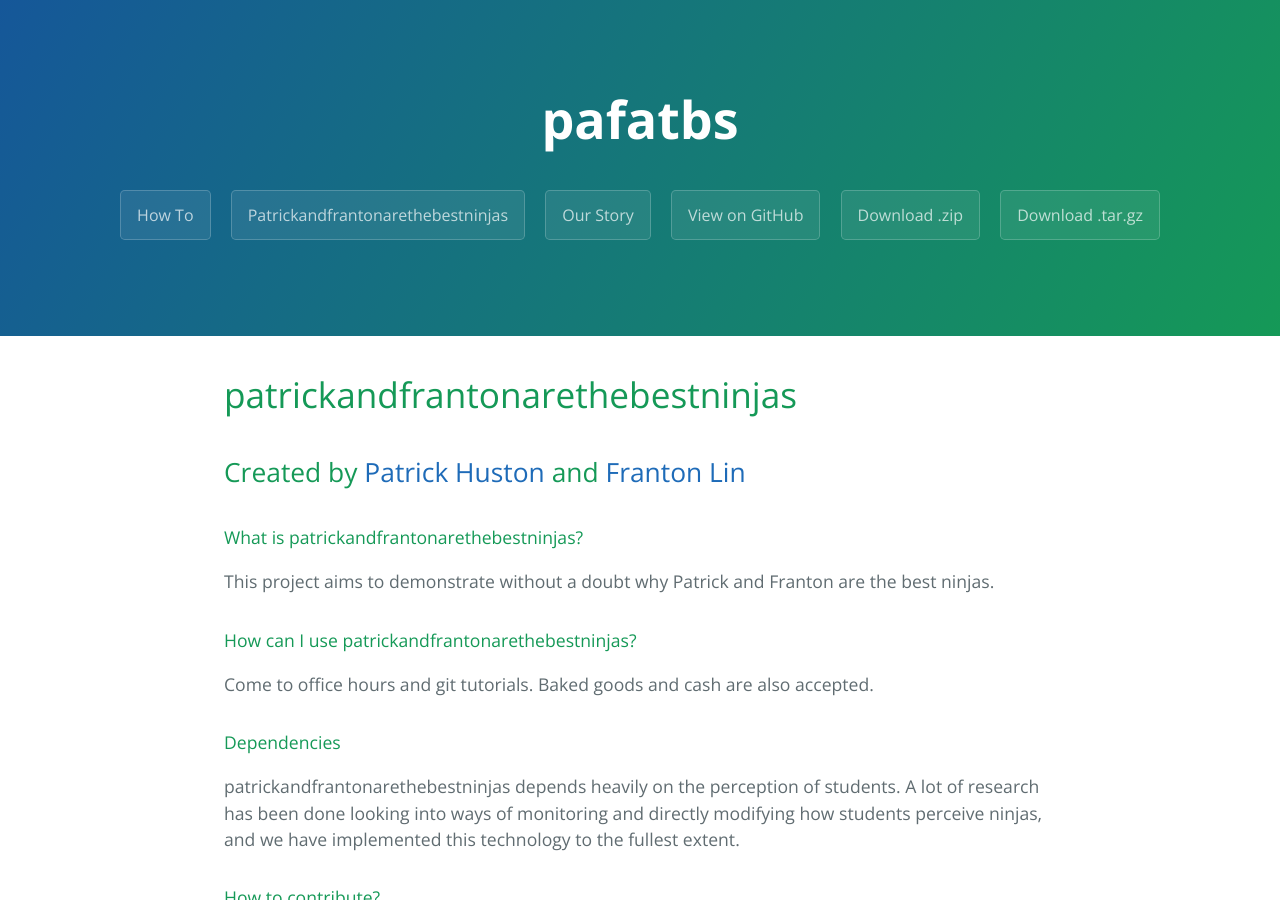
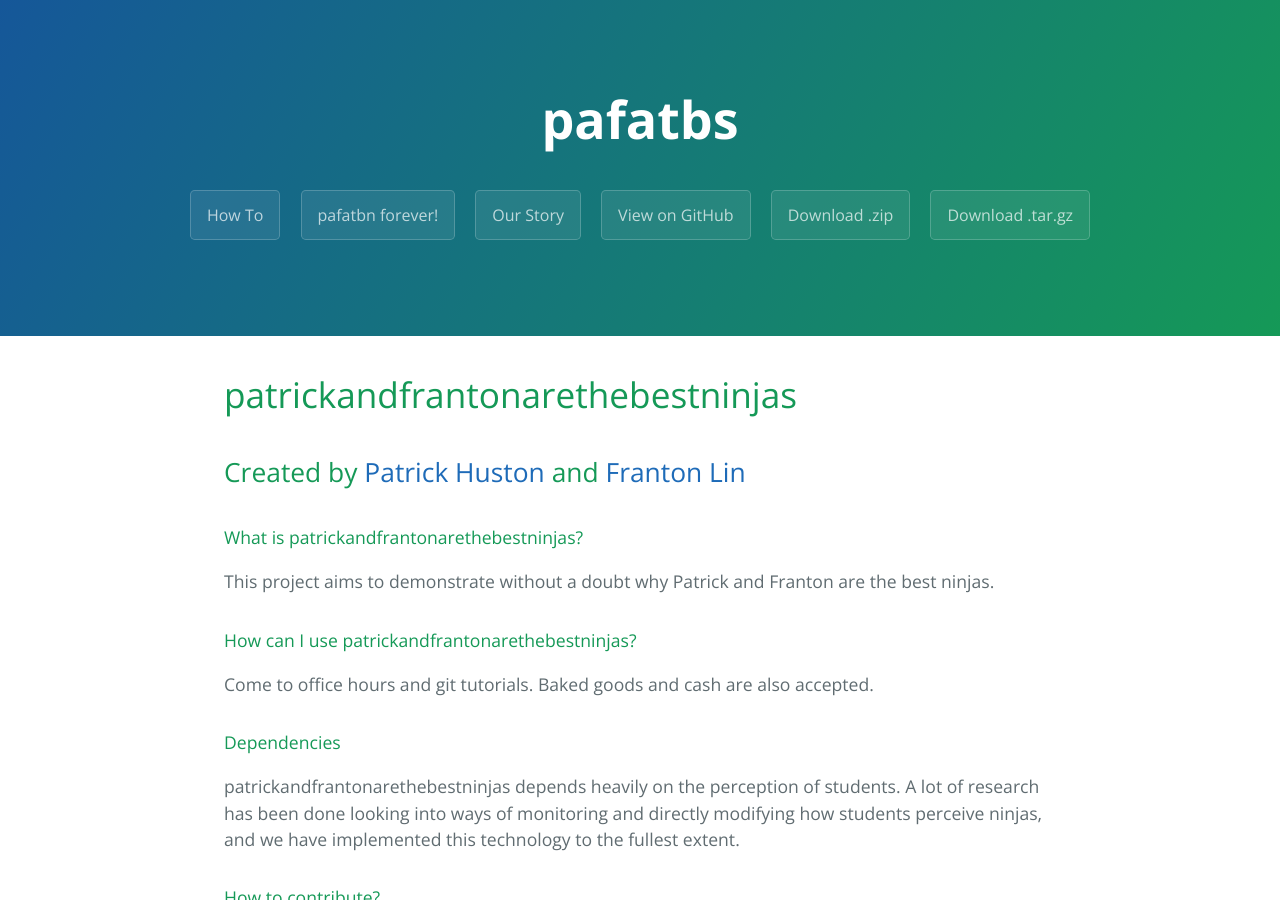
Before and after one commit to phuston/patrickandfrantonarethebestninjas, a Jekyll site: the page built from index.md, in a window 1280 px wide and 900 px high. Built offline with Jekyll 4.4.1, drawn with Linux system fonts in a browser that asks for light colours.

Commit message:
Update index.html

```diff
--- a/index.md
+++ b/index.md
@@ -1,5 +1,5 @@
 ---
-title: Patrickandfrantonarethebestninjas
+title: pafatbn forever!
 layout: template
 filename: index
 ---
```
